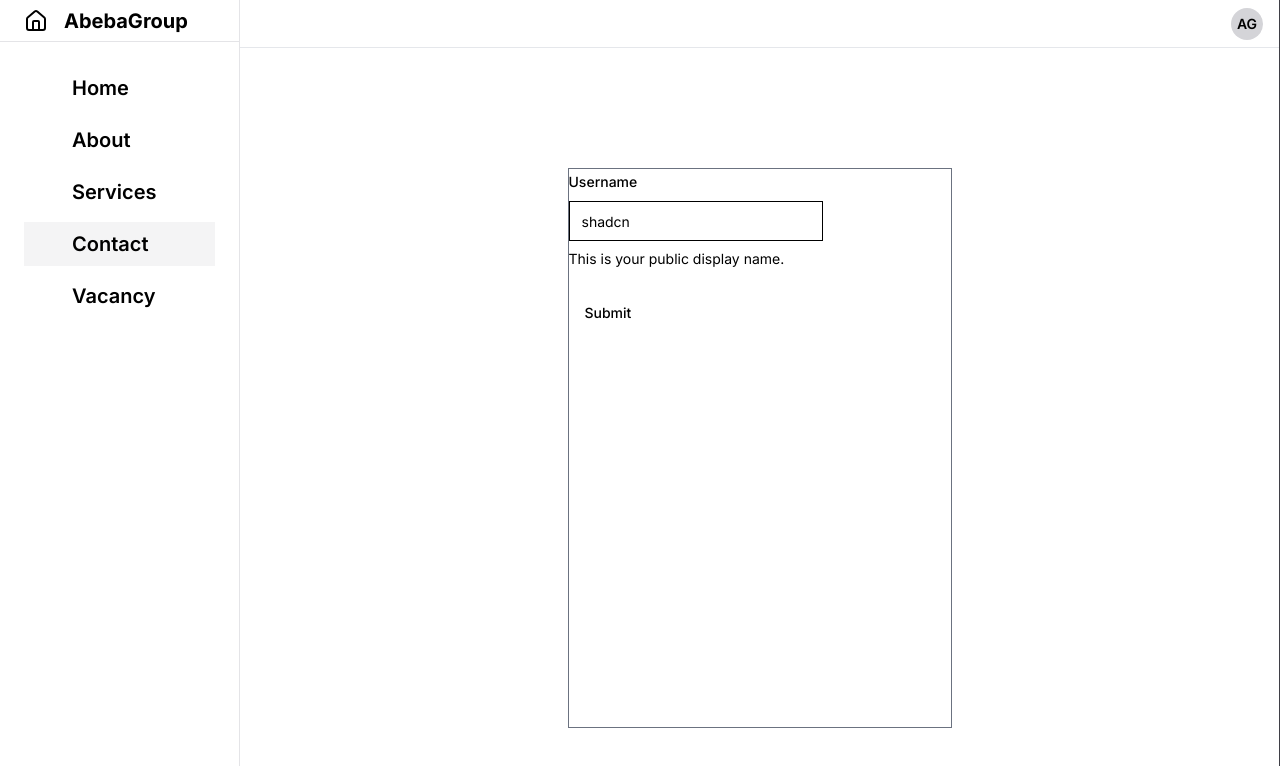
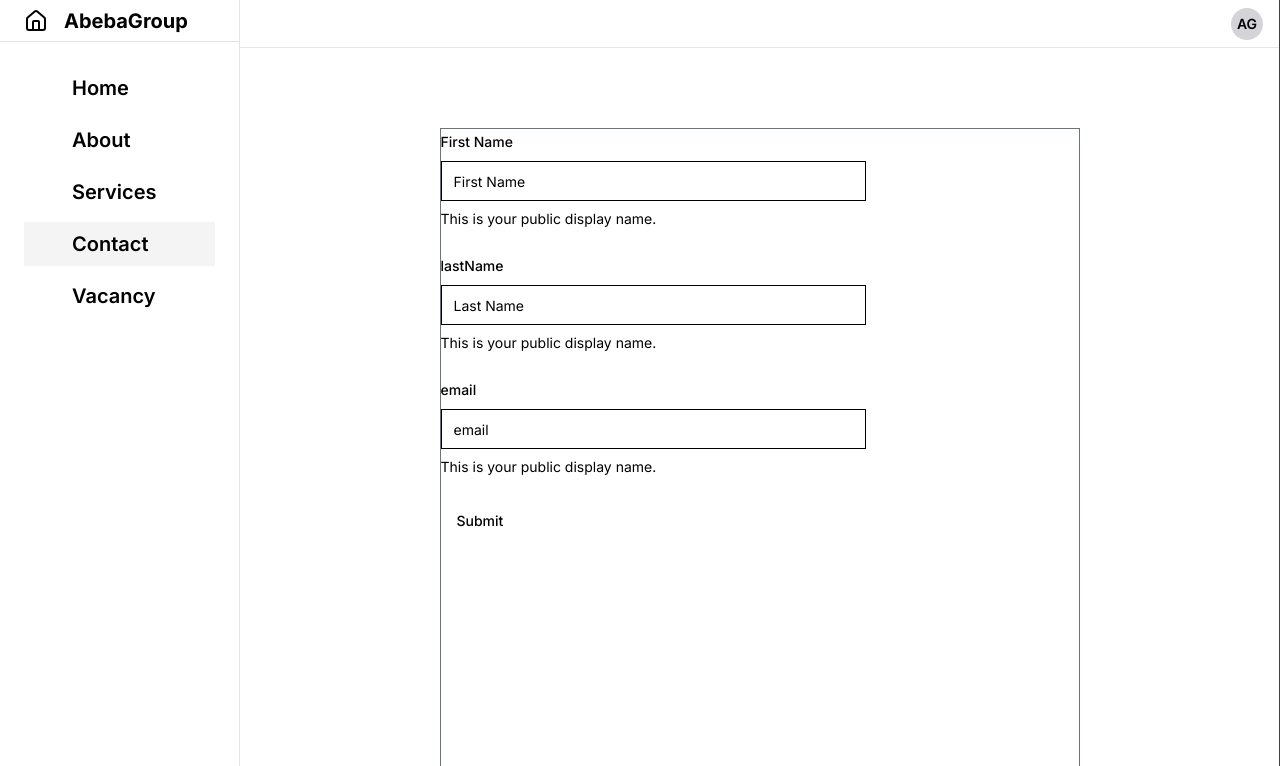
Before and after one commit to dmotorca/mordi-website, a Next.js app: page /contact in a window 1280 px wide. Shown: the top 766 px of the page. Built offline with nearby package versions, Linux system fonts and the light colour scheme; some icons are missing.

Commit message:
Finished form field with proper fields

```diff
--- a/src/app/contact/page.tsx
+++ b/src/app/contact/page.tsx
@@ -4,7 +4,7 @@ import { ContactForm } from '@/components/contact-form';
 const ContactPage = () => {
   return (
     <div className="flex items-center justify-center h-screen">
-      <div className="h-[70vh] w-[30vw] border border-gray-500">
+      <div className="border border-gray-500 h-[50vh] w-[80vw] lg:h-[80vh] lg:w-[50vw]">
         <div>
           <ContactForm />
         </div>
--- a/src/components/contact-form.tsx
+++ b/src/components/contact-form.tsx
@@ -19,16 +19,22 @@ import {
 import { Input } from './ui/input';
 
 const FormSchema = z.object({
-  username: z.string().min(2, {
+  firstName: z.string().min(2, {
     message: 'Username must be at least 2 characters.',
   }),
+  lastName: z.string().min(2, {
+    message: 'Username must be at least 2 characters.',
+  }),
+  email: z.string().email({ message: 'Email is required' }),
 });
 
 export function ContactForm() {
   const form = useForm<z.infer<typeof FormSchema>>({
     resolver: zodResolver(FormSchema),
     defaultValues: {
-      username: '',
+      firstName: '',
+      lastName: '',
+      email: '',
     },
   });
 
@@ -48,12 +54,12 @@ export function ContactForm() {
       <form onSubmit={form.handleSubmit(onSubmit)} className="w-2/3 space-y-6">
         <FormField
           control={form.control}
-          name="username"
+          name="firstName"
           render={({ field }) => (
             <FormItem>
-              <FormLabel>Username</FormLabel>
+              <FormLabel>First Name</FormLabel>
               <FormControl>
-                <Input placeholder="shadcn" {...field} />
+                <Input placeholder="First Name" {...field} />
               </FormControl>
               <FormDescription>
                 This is your public display name.
@@ -62,6 +68,41 @@ export function ContactForm() {
             </FormItem>
           )}
         />
+
+        <FormField
+          control={form.control}
+          name="lastName"
+          render={({ field }) => (
+            <FormItem>
+              <FormLabel>lastName</FormLabel>
+              <FormControl>
+                <Input placeholder="Last Name" {...field} />
+              </FormControl>
+              <FormDescription>
+                This is your public display name.
+              </FormDescription>
+              <FormMessage />
+            </FormItem>
+          )}
+        />
+
+        <FormField
+          control={form.control}
+          name="email"
+          render={({ field }) => (
+            <FormItem>
+              <FormLabel>email</FormLabel>
+              <FormControl>
+                <Input placeholder="email" {...field} />
+              </FormControl>
+              <FormDescription>
+                This is your public display name.
+              </FormDescription>
+              <FormMessage />
+            </FormItem>
+          )}
+        />
+
         <Button type="submit">Submit</Button>
       </form>
     </Form>
```
